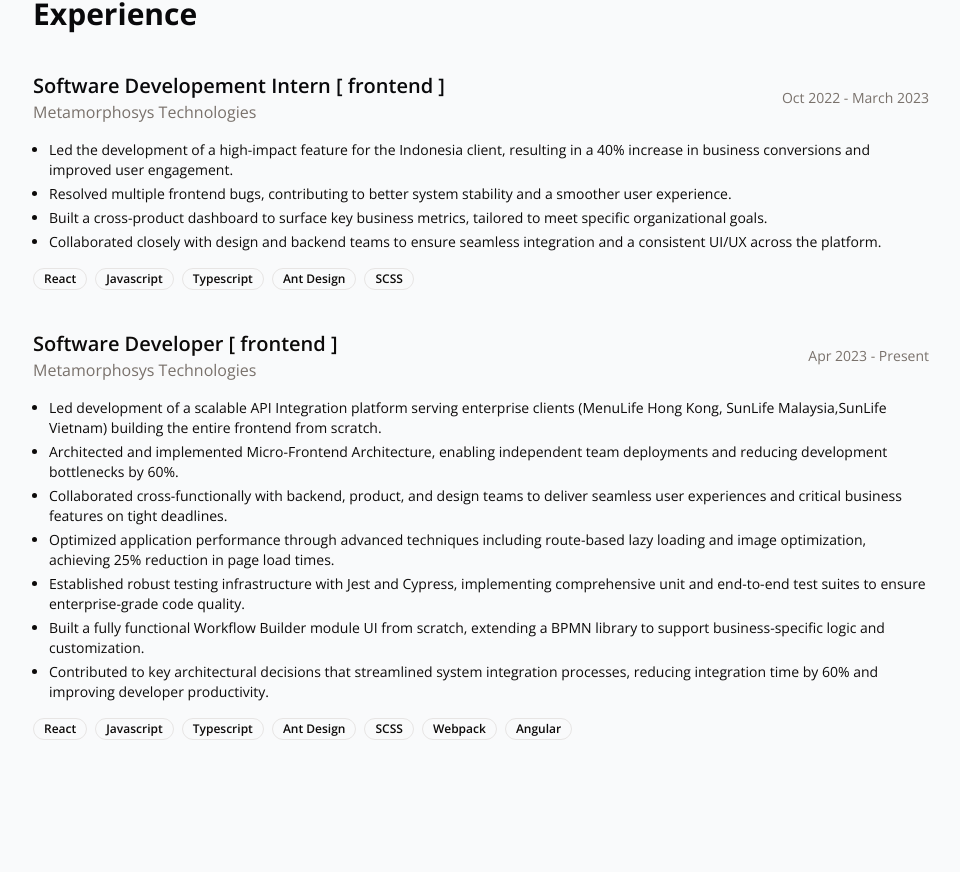
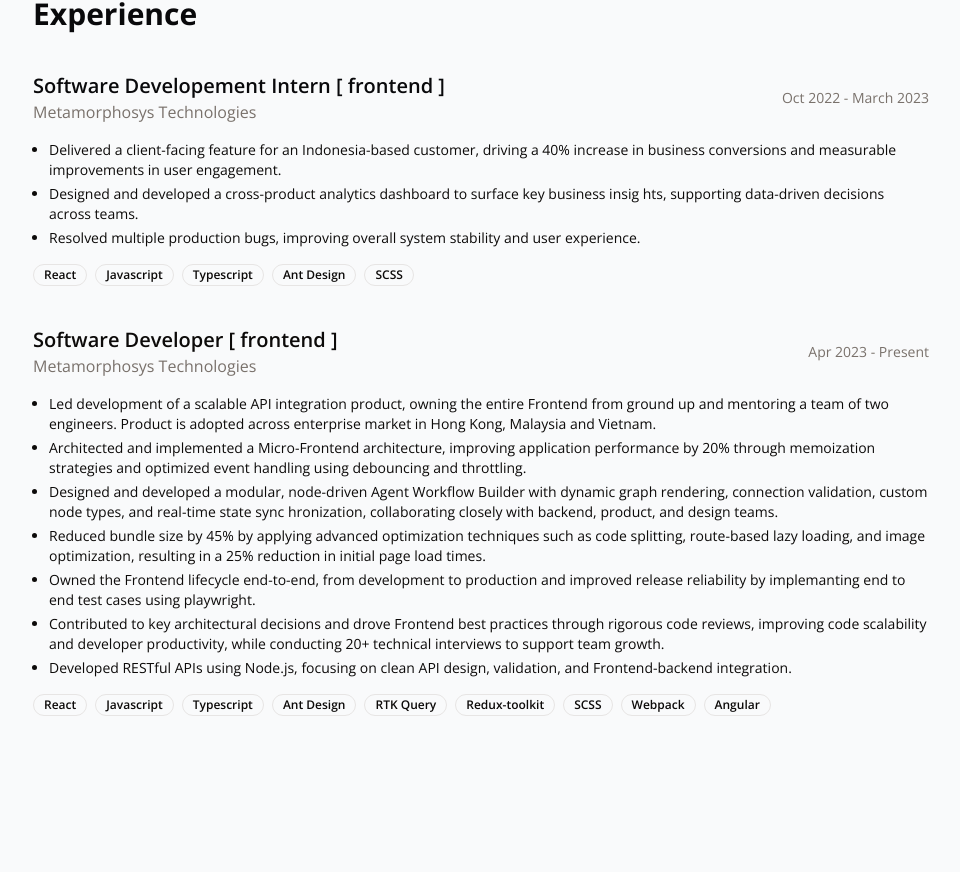
Before and after one commit to shubh-ui/Portfolio, a Next.js app in the folder portfolio/: page / in a window 1280 px wide. Shown: the part 568-1440 px from the top of the page, without its empty margins (159-1119 px from the left). Built offline with nearby package versions, Linux system fonts and the light colour scheme.

Commit message:
Changed the content of the exeperence section.

```diff
--- a/portfolio/src/components/Experience.tsx
+++ b/portfolio/src/components/Experience.tsx
@@ -2,10 +2,9 @@ const Experience = () => {
     const Experience = {
         Meta_Intern: {
             keyPoints: [
-            { id: 1, key: "Led the development of a high-impact feature for the Indonesia client, resulting in a 40% increase in business conversions and improved user engagement." },
-            { id: 2, key: "Resolved multiple frontend bugs, contributing to better system stability and a smoother user experience." },
-            { id: 3, key: "Built a cross-product dashboard to surface key business metrics, tailored to meet specific organizational goals." },
-            { id: 4, key: "Collaborated closely with design and backend teams to ensure seamless integration and a consistent UI/UX across the platform." }
+            { id: 1, key: "Delivered a client-facing feature for an Indonesia-based customer, driving a 40% increase in business conversions and measurable improvements in user engagement." },
+            { id: 2, key: "Designed and developed a cross-product analytics dashboard to surface key business insig hts, supporting data-driven decisions across teams." },
+            { id: 3, key: "Resolved multiple production bugs, improving overall system stability and user experience." },
         ],
         tech:[
             {id:1, value: "React"},
@@ -18,13 +17,13 @@ const Experience = () => {
         },
         Meta_Developer: {
             keyPoints: [
-            { id: 1, key: "Led development of a scalable API Integration platform serving enterprise clients (MenuLife Hong Kong, SunLife Malaysia,SunLife Vietnam) building the entire frontend from scratch." },
-            { id: 2, key: "Architected and implemented Micro-Frontend Architecture, enabling independent team deployments and reducing development bottlenecks by 60%." },
-            { id: 3, key: "Collaborated cross-functionally with backend, product, and design teams to deliver seamless user experiences and critical business features on tight deadlines." },
-            { id: 4, key: "Optimized application performance through advanced techniques including route-based lazy loading and image optimization, achieving 25% reduction in page load times." },
-            { id: 5, key: "Established robust testing infrastructure with Jest and Cypress, implementing comprehensive unit and end-to-end test suites to ensure enterprise-grade code quality." },
-            { id: 6, key: "Built a fully functional Workflow Builder module UI from scratch, extending a BPMN library to support business-specific logic and customization." },
-            { id: 7, key: "Contributed to key architectural decisions that streamlined system integration processes, reducing integration time by 60% and improving developer productivity." }
+            { id: 1, key: "Led development of a scalable API integration product, owning the entire Frontend from ground up and mentoring a team of two engineers. Product is adopted across enterprise market in Hong Kong, Malaysia and Vietnam." },
+            { id: 2, key: "Architected and implemented a Micro-Frontend architecture, improving application performance by 20% through memoization strategies and optimized event handling using debouncing and throttling." },
+            { id: 3, key: "Designed and developed a modular, node-driven Agent Workflow Builder with dynamic graph rendering, connection validation, custom node types, and real-time state sync hronization, collaborating closely with backend, product, and design teams." },
+            { id: 4, key: "Reduced bundle size by 45% by applying advanced optimization techniques such as code splitting, route-based lazy loading, and image optimization, resulting in a 25% reduction in initial page load times." },
+            { id: 5, key: "Owned the Frontend lifecycle end-to-end, from development to production and improved release reliability by implemanting end to end test cases using playwright." },
+            { id: 6, key: "Contributed to key architectural decisions and drove Frontend best practices through rigorous code reviews, improving code scalability and developer productivity, while conducting 20+ technical interviews to support team growth." },
+            { id: 7, key: "Developed RESTful APIs using Node.js, focusing on clean API design, validation, and Frontend-backend integration." }
 
         ],
         tech: [
@@ -32,6 +31,8 @@ const Experience = () => {
             {id:2, value: "Javascript"},
             {id:3, value: "Typescript"},
             {id:4, value: "Ant Design"},
+            {id:1, value: "RTK Query"},
+            {id:1, value: "Redux-toolkit"},
             {id:5, value: "SCSS"},
             {id:6, value: "Webpack"},
             {id:7, value: "Angular"}
```
